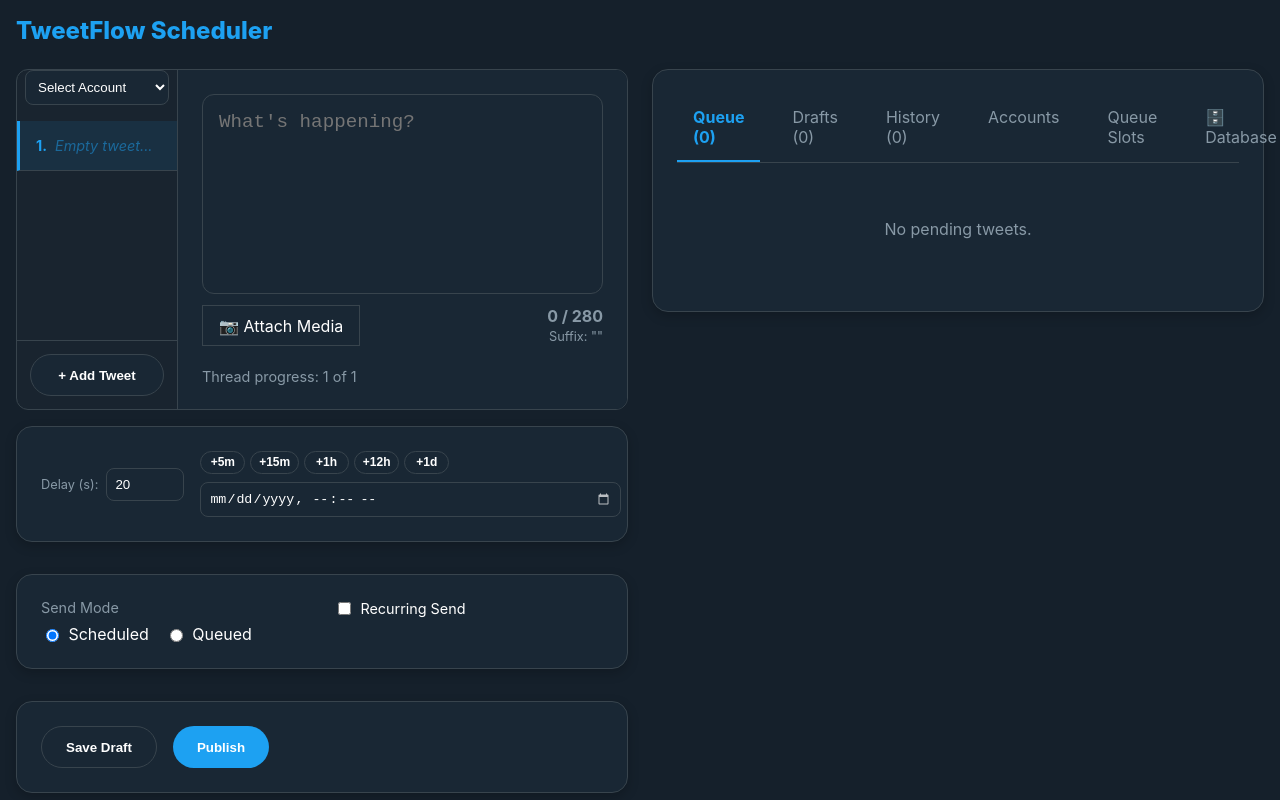
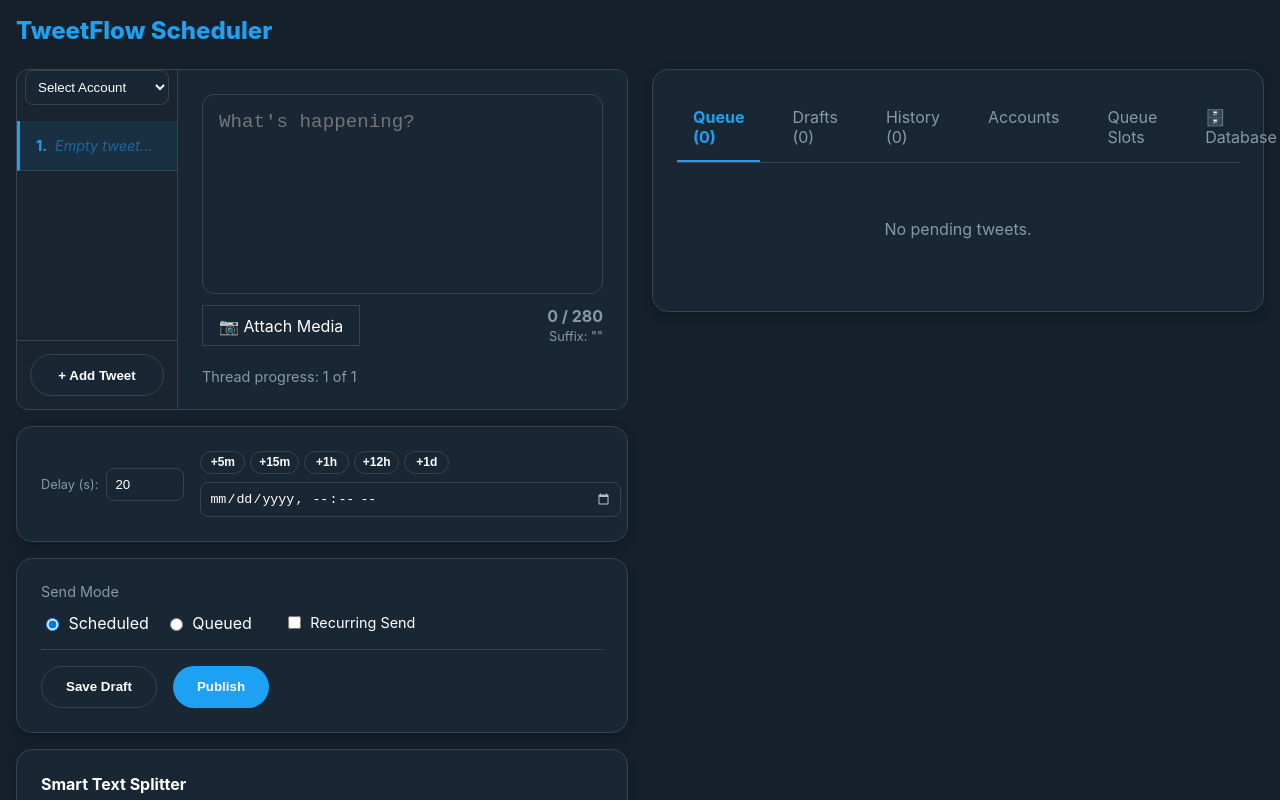
Before and after one commit to drkthng/tweetflow, a React (Vite) app in the folder src/renderer/: page / in a window 1280 px wide. Shown: the top 800 px of the page. Built offline with nearby package versions, Linux system fonts and the light colour scheme.

Commit message:
feat: merge Send Mode and Publish cards and refine control alignment

```diff
--- a/src/renderer/src/App.tsx
+++ b/src/renderer/src/App.tsx
@@ -553,25 +553,30 @@ const App: React.FC = () => {
             </div>
           </div>
 
-          <div className="card" style={{ marginTop: "1rem" }}>
+          <div className="card">
             <div
               style={{
-                display: "grid",
-                gridTemplateColumns: "1fr 1fr",
-                gap: "1.5rem",
+                display: "block",
               }}
             >
-              <div>
               <label
                 style={{
                   fontSize: "0.9rem",
                   color: "var(--text-secondary)",
                   display: "block",
-                    marginBottom: "0.5rem",
+                  marginBottom: "0.8rem",
                 }}
               >
                 Send Mode
               </label>
+              <div
+                style={{
+                  display: "flex",
+                  flexWrap: "wrap",
+                  alignItems: "center",
+                  gap: "2rem",
+                }}
+              >
                 <div style={{ display: "flex", gap: "1rem" }}>
                   <label
                     style={{
@@ -608,8 +613,14 @@ const App: React.FC = () => {
                     Queued
                   </label>
                 </div>
-              </div>
-              <div>
+
+                <div
+                  style={{
+                    display: "flex",
+                    alignItems: "center",
+                    gap: "1rem",
+                  }}
+                >
                   <label
                     style={{
                       display: "flex",
@@ -629,7 +640,6 @@ const App: React.FC = () => {
                   {isRecurring && (
                     <div
                       style={{
-                      marginTop: "0.5rem",
                         display: "flex",
                         alignItems: "center",
                         gap: "0.5rem",
@@ -658,10 +668,14 @@ const App: React.FC = () => {
                 </div>
               </div>
             </div>
-
             <div
-            className="card"
-            style={{ marginTop: "1rem", display: "flex", gap: "1rem" }}
+              style={{
+                display: "flex",
+                gap: "1rem",
+                marginTop: "1rem",
+                paddingTop: "1rem",
+                borderTop: "1px solid var(--border)",
+              }}
             >
               <button
                 onClick={() => handleAction(true)}
@@ -674,8 +688,9 @@ const App: React.FC = () => {
                 {loading ? "Publishing..." : "Publish"}
               </button>
             </div>
+          </div>
 
-          <div className="card" style={{ marginTop: "1rem" }}>
+          <div className="card">
             <h3 style={{ margin: "0 0 1rem 0", fontSize: "1rem" }}>
               Smart Text Splitter
             </h3>
```
Also changed, not shown: src/renderer/src/index.css (line endings or trailing spaces), 1 other file (tests, documents, lock files or other folders). Lines whose indentation alone changed are shown as unchanged.
